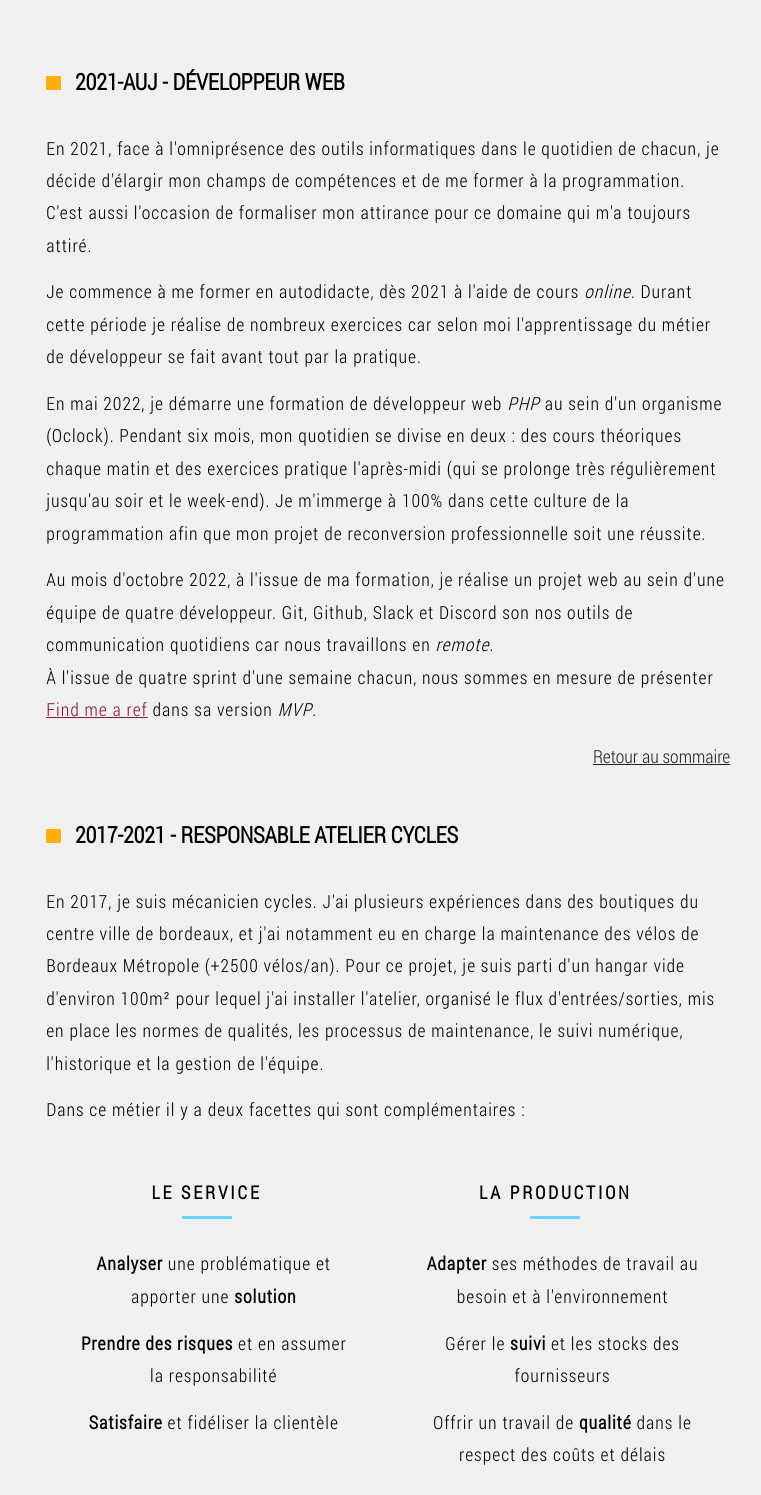
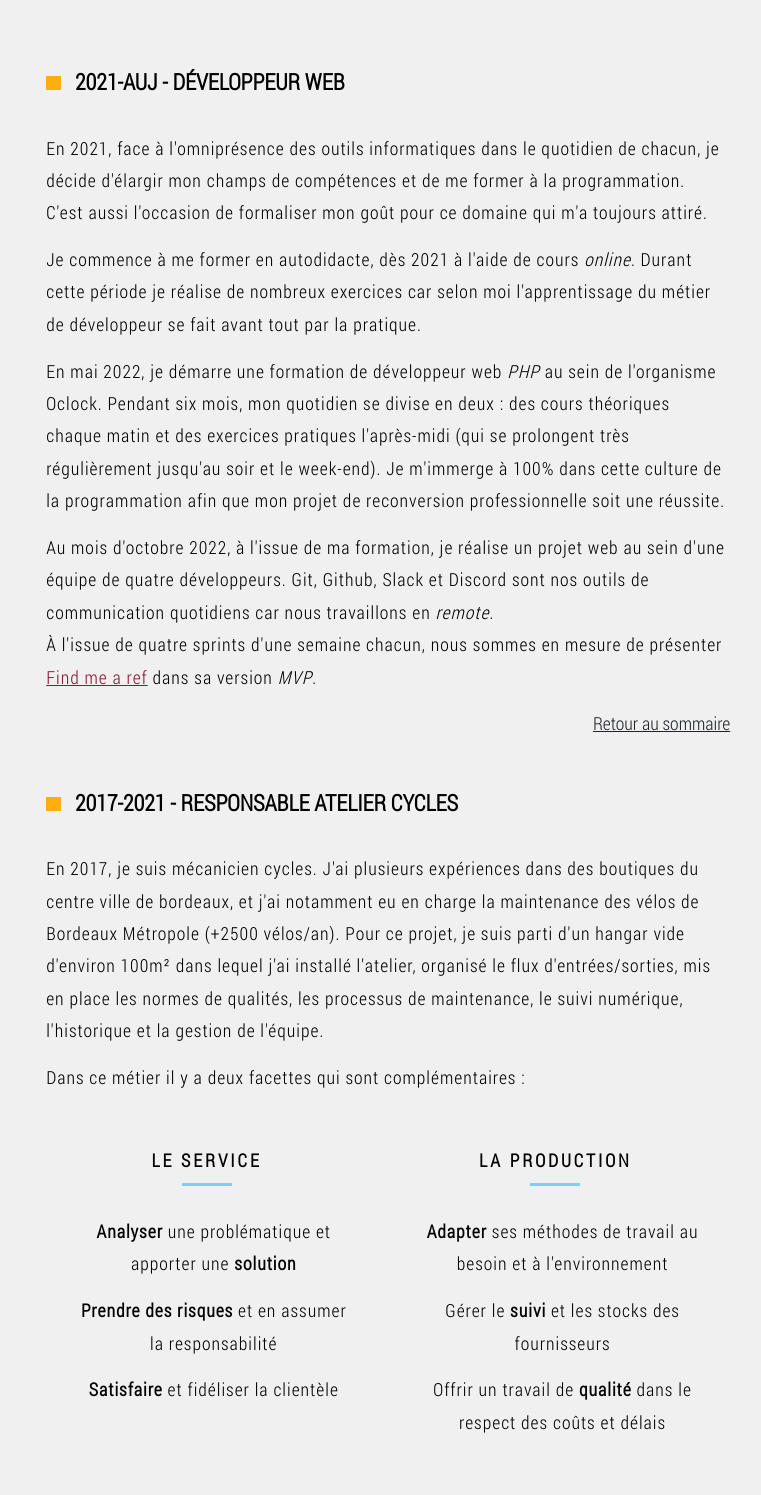
Before and after one commit to guillaume-gentil/guillaume-gentil.github.io, a plain HTML site: page docs/page/parcours/index.html in a window 1280 px wide. Shown: the part 3821-5316 px from the top of the page, without its empty margins (259-1020 px from the left). Drawn offline with Linux system fonts and the light colour scheme; a web font is replaced by a local one.

Commit message:
correction: grammar

```diff
--- a/docs/page/parcours/index.html
+++ b/docs/page/parcours/index.html
@@ -140,17 +140,17 @@
 
         <p>
           En 2021, face à l'omniprésence des outils informatiques dans le quotidien de chacun, je décide d'élargir mon champs de compétences et de me former à la programmation. <br>
-          C'est aussi l'occasion de formaliser mon attirance pour ce domaine qui m'a toujours attiré.
+          C'est aussi l'occasion de formaliser mon goût pour ce domaine qui m'a toujours attiré.
         </p>
         <p>
           Je commence à me former en autodidacte, dès 2021 à l'aide de cours <em>online</em>. Durant cette période je réalise de nombreux exercices car selon moi l'apprentissage du métier de développeur se fait avant tout par la pratique.
         </p>
         <p>
-          En mai 2022, je démarre une formation de développeur web <em>PHP</em> au sein d'un organisme (Oclock).  Pendant six mois, mon quotidien se divise en deux : des cours théoriques chaque matin et des exercices pratique l'après-midi (qui se prolonge très régulièrement jusqu'au soir et le week-end). Je m'immerge à 100% dans cette culture de la programmation afin que mon projet de reconversion professionnelle soit une réussite.
+          En mai 2022, je démarre une formation de développeur web <em>PHP</em> au sein de l'organisme Oclock. Pendant six mois, mon quotidien se divise en deux : des cours théoriques chaque matin et des exercices pratiques l'après-midi (qui se prolongent très régulièrement jusqu'au soir et le week-end). Je m'immerge à 100% dans cette culture de la programmation afin que mon projet de reconversion professionnelle soit une réussite.
         </p>
         <p>
-          Au mois d'octobre 2022, à l'issue de ma formation, je réalise un projet web au sein d'une équipe de quatre développeur. Git, Github, Slack et Discord son nos outils de communication quotidiens car nous travaillons en <em>remote</em>. <br>
-          À l'issue de quatre sprint d'une semaine chacun, nous sommes en mesure de présenter <a href="#find-me-a-ref" class="nbsp">Find me a ref</a> dans sa version <em>MVP</em>.
+          Au mois d'octobre 2022, à l'issue de ma formation, je réalise un projet web au sein d'une équipe de quatre développeurs. Git, Github, Slack et Discord sont nos outils de communication quotidiens car nous travaillons en <em>remote</em>. <br>
+          À l'issue de quatre sprints d'une semaine chacun, nous sommes en mesure de présenter <a href="#find-me-a-ref" class="nbsp">Find me a ref</a> dans sa version <em>MVP</em>.
         </p>
 
         <div class="more-link">
@@ -161,7 +161,7 @@
       <div id="2017-2021-responsable-atelier-cycles">
         <h3>2017-2021 - Responsable atelier cycles</h3>
         <p>
-          En 2017, je suis mécanicien cycles. J'ai plusieurs expériences dans des boutiques du centre ville de bordeaux, et j'ai notamment eu en charge la maintenance des vélos de Bordeaux Métropole (+2500 vélos/an). Pour ce projet, je suis parti d'un hangar vide d'environ 100m² pour lequel j'ai installer l'atelier, organisé le flux d'entrées/sorties, mis en place les normes de qualités, les processus de maintenance, le suivi numérique, l'historique et la gestion de l'équipe.
+          En 2017, je suis mécanicien cycles. J'ai plusieurs expériences dans des boutiques du centre ville de bordeaux, et j'ai notamment eu en charge la maintenance des vélos de Bordeaux Métropole (+2500 vélos/an). Pour ce projet, je suis parti d'un hangar vide d'environ 100m² dans lequel j'ai installé l'atelier, organisé le flux d'entrées/sorties, mis en place les normes de qualités, les processus de maintenance, le suivi numérique, l'historique et la gestion de l'équipe.
         </p>
         <p>
           Dans ce métier il y a deux facettes qui sont complémentaires :
@@ -232,7 +232,7 @@
         Mon parcours professionnel est guidé par mon amour du <strong>partage</strong> et mon <strong>ouverture d'esprit</strong>.
       </p>
       <p>
-        De nature <strong>sincère</strong> et <strong>réfléchi</strong>, je met en priorité l'accent sur l'état d'esprit des personnes avec qui je travaille. Je recherche des valeurs communes ou complémentaires aux miennes, des collègues qui me permettront d'<strong>aller de l'avant</strong> et pour qui je serai un atout.
+        De nature <strong>sincère</strong> et <strong>réfléchie</strong>, je mets en priorité l'accent sur l'état d'esprit des personnes avec qui je travaille. Je recherche des valeurs communes ou complémentaires aux miennes, des collègues qui me permettront d'<strong>aller de l'avant</strong> et pour qui je serai un atout.
       </p>
 
       <div class="more-link">
```
